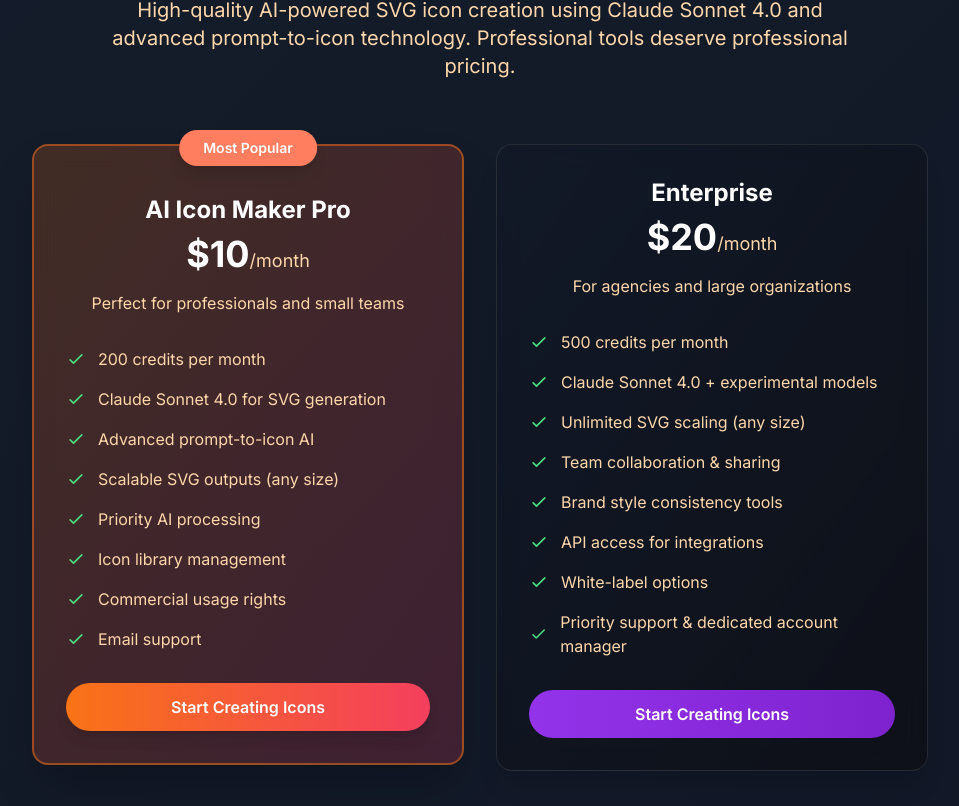
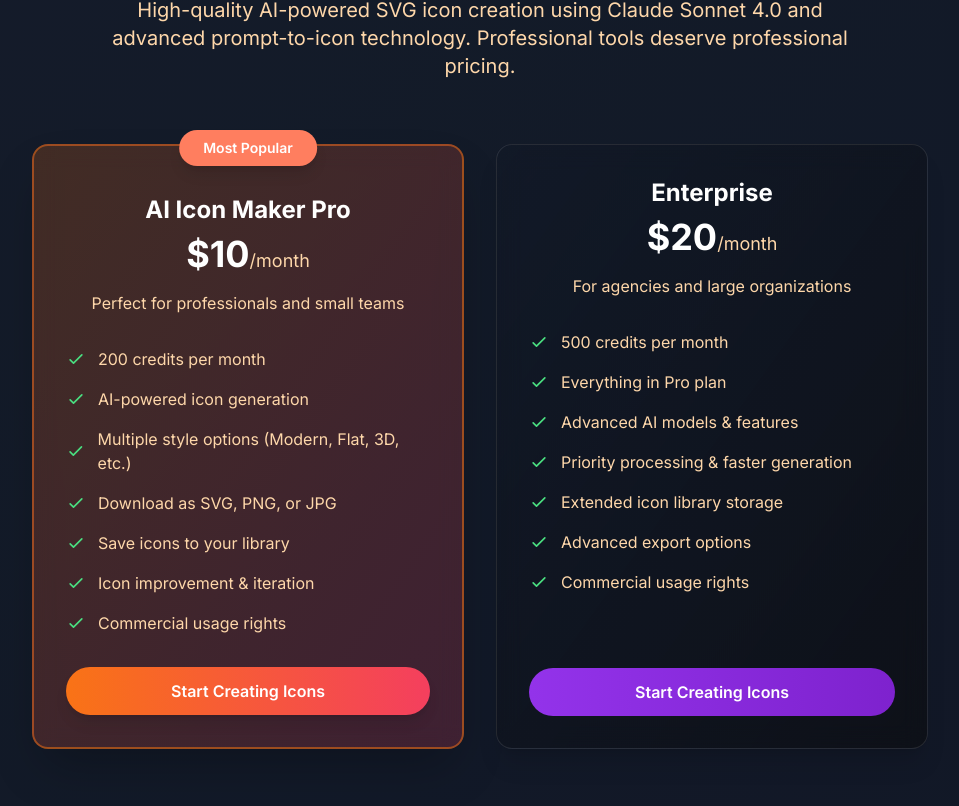
Before and after one commit to Owen-Carpenter/ai-icon-maker, a Next.js app: page / in a window 1280 px wide. Shown: the part 4694-5500 px from the top of the page, without its empty margins (160-1119 px from the left). Built offline with nearby package versions, Linux system fonts and the light colour scheme; no server answers.

Commit message:
Plan features updated

```diff
--- a/app/(marketing)/page.tsx
+++ b/app/(marketing)/page.tsx
@@ -591,7 +591,7 @@ export default function HomePage() {
 
             {/* Pro Plan */}
             <ScrollAnimation delay={200}>
-              <div className="bg-gradient-to-br from-sunset-500/20 to-coral-500/20 backdrop-blur-md rounded-2xl p-8 border-2 border-sunset-500/50 shadow-2xl hover:shadow-3xl hover:shadow-sunset-500/30 transition-all duration-500 hover:scale-105 relative">
+              <div className="bg-gradient-to-br from-sunset-500/20 to-coral-500/20 backdrop-blur-md rounded-2xl p-8 border-2 border-sunset-500/50 shadow-2xl hover:shadow-3xl hover:shadow-sunset-500/30 transition-all duration-500 hover:scale-105 relative h-full flex flex-col">
                 {/* Popular Badge */}
                 <div className="absolute -top-4 left-1/2 transform -translate-x-1/2">
                   <div className="bg-[#ff7e5f] text-white px-6 py-2 rounded-full text-sm font-semibold shadow-lg">
@@ -607,7 +607,7 @@ export default function HomePage() {
                   <p className="text-sunset-200">Perfect for professionals and small teams</p>
                 </div>
 
-                <ul className="space-y-4 mb-8">
+                <ul className="space-y-4 mb-8 flex-1">
                   <li className="flex items-center text-sunset-200">
                     <svg className="w-5 h-5 text-green-400 mr-3" fill="none" stroke="currentColor" viewBox="0 0 24 24">
                       <path strokeLinecap="round" strokeLinejoin="round" strokeWidth={2} d="M5 13l4 4L19 7" />
@@ -618,43 +618,37 @@ export default function HomePage() {
                     <svg className="w-5 h-5 text-green-400 mr-3" fill="none" stroke="currentColor" viewBox="0 0 24 24">
                       <path strokeLinecap="round" strokeLinejoin="round" strokeWidth={2} d="M5 13l4 4L19 7" />
                     </svg>
-                    Claude Sonnet 4.0 for SVG generation
+                    AI-powered icon generation
                   </li>
                   <li className="flex items-center text-sunset-200">
                     <svg className="w-5 h-5 text-green-400 mr-3" fill="none" stroke="currentColor" viewBox="0 0 24 24">
                       <path strokeLinecap="round" strokeLinejoin="round" strokeWidth={2} d="M5 13l4 4L19 7" />
                     </svg>
-                    Advanced prompt-to-icon AI
+                    Multiple style options (Modern, Flat, 3D, etc.)
                   </li>
                   <li className="flex items-center text-sunset-200">
                     <svg className="w-5 h-5 text-green-400 mr-3" fill="none" stroke="currentColor" viewBox="0 0 24 24">
                       <path strokeLinecap="round" strokeLinejoin="round" strokeWidth={2} d="M5 13l4 4L19 7" />
                     </svg>
-                    Scalable SVG outputs (any size)
+                    Download as SVG, PNG, or JPG
                   </li>
                   <li className="flex items-center text-sunset-200">
                     <svg className="w-5 h-5 text-green-400 mr-3" fill="none" stroke="currentColor" viewBox="0 0 24 24">
                       <path strokeLinecap="round" strokeLinejoin="round" strokeWidth={2} d="M5 13l4 4L19 7" />
                     </svg>
-                    Priority AI processing
+                    Save icons to your library
                   </li>
                   <li className="flex items-center text-sunset-200">
                     <svg className="w-5 h-5 text-green-400 mr-3" fill="none" stroke="currentColor" viewBox="0 0 24 24">
                       <path strokeLinecap="round" strokeLinejoin="round" strokeWidth={2} d="M5 13l4 4L19 7" />
                     </svg>
-                    Icon library management
+                    Icon improvement & iteration
                   </li>
                   <li className="flex items-center text-sunset-200">
                     <svg className="w-5 h-5 text-green-400 mr-3" fill="none" stroke="currentColor" viewBox="0 0 24 24">
                       <path strokeLinecap="round" strokeLinejoin="round" strokeWidth={2} d="M5 13l4 4L19 7" />
                     </svg>
                     Commercial usage rights
-                  </li>
-                  <li className="flex items-center text-sunset-200">
-                    <svg className="w-5 h-5 text-green-400 mr-3" fill="none" stroke="currentColor" viewBox="0 0 24 24">
-                      <path strokeLinecap="round" strokeLinejoin="round" strokeWidth={2} d="M5 13l4 4L19 7" />
-                    </svg>
-                    Email support
                   </li>
               </ul>
 
@@ -670,7 +664,7 @@ export default function HomePage() {
 
             {/* Enterprise Plan */}
             <ScrollAnimation delay={300}>
-              <div className="bg-gradient-to-br from-midnight-900/30 to-midnight-950/50 backdrop-blur-md rounded-2xl p-8 border border-white/10 shadow-xl hover:shadow-2xl hover:shadow-sunset-500/20 transition-all duration-500 hover:scale-105 relative">
+              <div className="bg-gradient-to-br from-midnight-900/30 to-midnight-950/50 backdrop-blur-md rounded-2xl p-8 border border-white/10 shadow-xl hover:shadow-2xl hover:shadow-sunset-500/20 transition-all duration-500 hover:scale-105 relative h-full flex flex-col">
                 <div className="text-center mb-8">
                   <h3 className="text-2xl font-bold text-white mb-2">Enterprise</h3>
                   <div className="text-4xl font-bold text-white mb-4">
@@ -679,7 +673,7 @@ export default function HomePage() {
                   <p className="text-sunset-200">For agencies and large organizations</p>
             </div>
 
-                <ul className="space-y-4 mb-8">
+                <ul className="space-y-4 mb-8 flex-1">
                   <li className="flex items-center text-sunset-200">
                     <svg className="w-5 h-5 text-green-400 mr-3" fill="none" stroke="currentColor" viewBox="0 0 24 24">
                       <path strokeLinecap="round" strokeLinejoin="round" strokeWidth={2} d="M5 13l4 4L19 7" />
@@ -690,45 +684,39 @@ export default function HomePage() {
                     <svg className="w-5 h-5 text-green-400 mr-3" fill="none" stroke="currentColor" viewBox="0 0 24 24">
                       <path strokeLinecap="round" strokeLinejoin="round" strokeWidth={2} d="M5 13l4 4L19 7" />
                     </svg>
-                    Claude Sonnet 4.0 + experimental models
+                    Everything in Pro plan
                   </li>
                   <li className="flex items-center text-sunset-200">
                     <svg className="w-5 h-5 text-green-400 mr-3" fill="none" stroke="currentColor" viewBox="0 0 24 24">
                       <path strokeLinecap="round" strokeLinejoin="round" strokeWidth={2} d="M5 13l4 4L19 7" />
                     </svg>
-                    Unlimited SVG scaling (any size)
+                    Advanced AI models & features
                   </li>
                   <li className="flex items-center text-sunset-200">
                     <svg className="w-5 h-5 text-green-400 mr-3" fill="none" stroke="currentColor" viewBox="0 0 24 24">
                       <path strokeLinecap="round" strokeLinejoin="round" strokeWidth={2} d="M5 13l4 4L19 7" />
                     </svg>
-                    Team collaboration & sharing
+                    Priority processing & faster generation
                   </li>
                   <li className="flex items-center text-sunset-200">
                     <svg className="w-5 h-5 text-green-400 mr-3" fill="none" stroke="currentColor" viewBox="0 0 24 24">
                       <path strokeLinecap="round" strokeLinejoin="round" strokeWidth={2} d="M5 13l4 4L19 7" />
                     </svg>
-                    Brand style consistency tools
+                    Extended icon library storage
                   </li>
                   <li className="flex items-center text-sunset-200">
                     <svg className="w-5 h-5 text-green-400 mr-3" fill="none" stroke="currentColor" viewBox="0 0 24 24">
                       <path strokeLinecap="round" strokeLinejoin="round" strokeWidth={2} d="M5 13l4 4L19 7" />
                     </svg>
-                    API access for integrations
+                    Advanced export options
                   </li>
                   <li className="flex items-center text-sunset-200">
                     <svg className="w-5 h-5 text-green-400 mr-3" fill="none" stroke="currentColor" viewBox="0 0 24 24">
                       <path strokeLinecap="round" strokeLinejoin="round" strokeWidth={2} d="M5 13l4 4L19 7" />
                     </svg>
-                    White-label options
+                    Commercial usage rights
                   </li>
-                  <li className="flex items-center text-sunset-200">
-                    <svg className="w-5 h-5 text-green-400 mr-3" fill="none" stroke="currentColor" viewBox="0 0 24 24">
-                      <path strokeLinecap="round" strokeLinejoin="round" strokeWidth={2} d="M5 13l4 4L19 7" />
-                    </svg>
-                    Priority support & dedicated account manager
-                  </li>
-                </ul>
+              </ul>
 
                 <button
                   onClick={() => handleCheckout('enterprise')}
```
